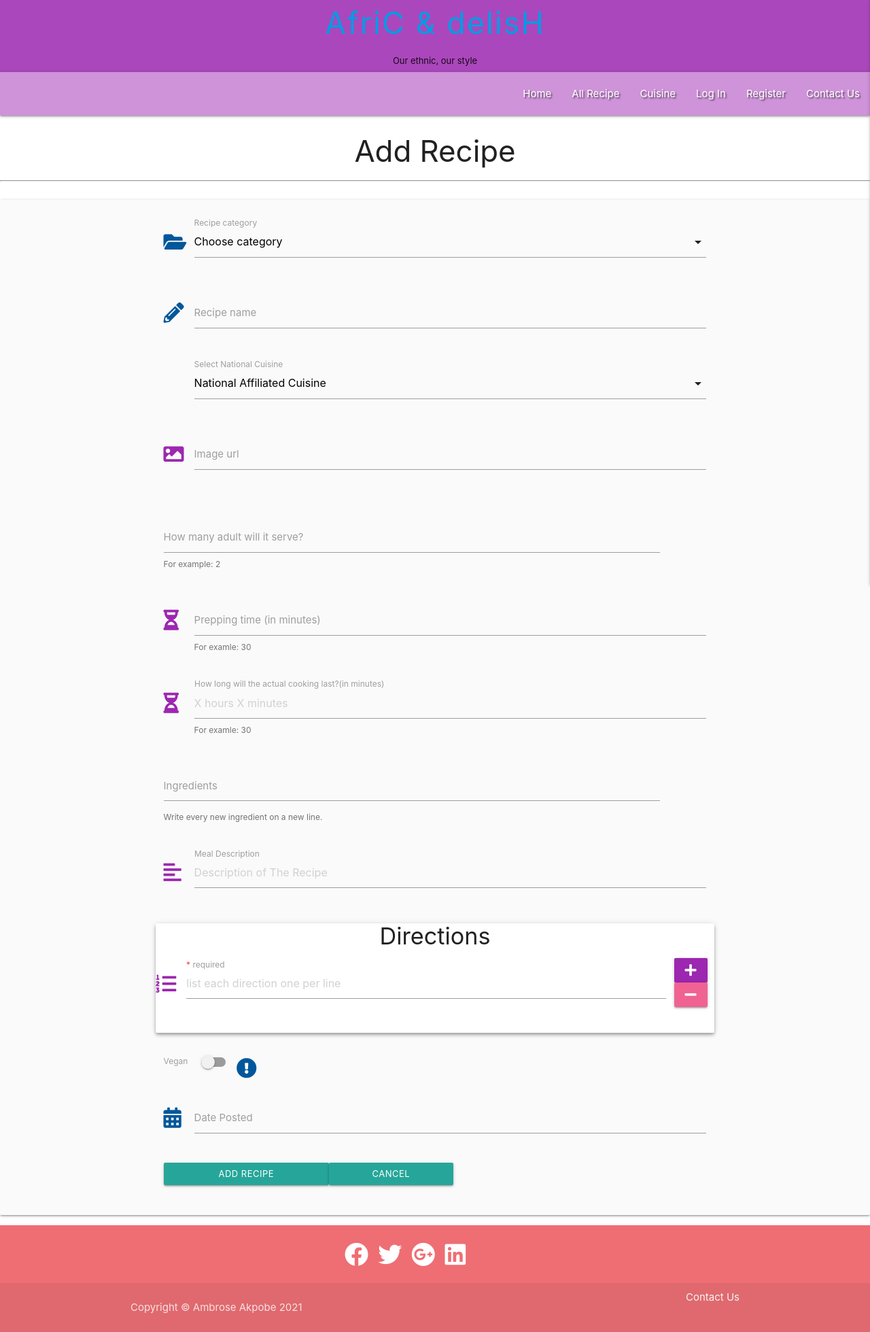
After one commit to Rozdandy/africadelishms3, a Flask app: page /add_recipe in a window 1280 px wide. The commit adds this page. Shown: the whole page at 68% size. Run offline with Flask 2, Linux system fonts and the light colour scheme; some libraries are stand-ins or nearby versions; some web fonts are replaced.

Commit message:
Create add_recipe Template

```diff
--- a/app.py
+++ b/app.py
@@ -115,6 +115,11 @@ def get_recipe(recipe_id):
     return render_template("get_recipe.html", recipe=recipe)
 
 
+@app.route("/add_recipe")
+def add_recipe():
+    return render_template("add_recipe.html")
+
+
 if __name__ == "__main__":
     app.run(host=os.environ.get("IP"),
             port=int(os.environ.get("PORT")),
--- /dev/null
+++ b/templates/add_recipe.html
@@ -0,0 +1,255 @@
+{% extends "base.html" %}
+{% block content %}
+
+    <!-- Title -->
+    <div class="row">
+        <h3 class="center-align">Add Recipe</h3>
+        <hr class="blackline">
+    </div>
+
+
+
+        <div class="row card-panel grey lighten-5">
+        <form class="col s12 m8 offset-m2" method="POST" action="{{ url_for('add_recipe') }}">
+
+     <!-- Category name -->
+          <div class="row">
+                <div class="input-field col s12">
+                     <i class="fas fa-folder-open prefix light-blue-text text-darken-4"></i>
+                    <select id="category_name" name="category_name" class="validate" required>
+                        <option value="" disabled selected>Choose category</option>
+                        {% for category in categories %}
+                            <option value="{{ category.category_name}}">{{ category.category_name}}</option>
+                        {% endfor %}
+                    </select>
+                    <label for="category_name">Recipe category</label>
+                </div>
+            </div>
+
+    <!-- Add recipes -->
+
+            <!-- Recipe name -->
+            <div class="row">
+                <div class="input-field col s12">
+                     <i class="fas fa-pencil-alt prefix light-blue-text text-darken-4"></i>
+                    <input id="recipe_name" name="recipe_name" type="text" pattern="^[^\s][A-Za-z0-9\s]{1,25}$" class="validate" required>
+                    <label for="recipe_name">Recipe name</label>
+                </div>
+            </div>
+
+
+              <!-- Country related food name -->
+
+              <div class="row">
+                <div class="input-field col s12">
+                    <i class="material-icons deep-purple-text prefix"></i>
+                    <select id="cuisine" name="cuisine" class="validate" required>
+                        <option value="" disabled selected>National Affiliated Cuisine</option>
+                        <option value="Algeria">Algerian</option>
+                        <option value="Angola">Angolan</option>
+                        <option value="Benin">Beninese</option>
+                        <option value="Botswana">Motswana</option>
+                        <option value="Burkina Faso">Burkinabé </option>
+                        <option value="Burundi">Burundian</option>
+                        <option value="Cameroon">Cameroonian</option>
+                        <option value="Canary Islands">Canarians</option>
+                        <option value="Cape Verde">Cape Verdeans</option>
+                        <option value="Central African Republic">Central African</option>
+                        <option value="Chad">Chadian</option>
+                        <option value="Comoros">Comoran</option>
+                        <option value="Congo">Congolese</option>
+                        <option value="Cote DIvoire">Ivorian</option>
+                        <option value="Djibouti">Djiboutians</option>
+                        <option value="Egypt">Egyptian</option>
+                        <option value="Equatorial Guinea">Equatoguinean</option>
+                        <option value="Eritrea">Eritrean</option>
+                        <option value="Ethiopia">Ethiopian</option>
+                        <option value="Gabon">Gabonese</option>
+                        <option value="Gambia">Gambian</option>
+                        <option value="Ghana">Ghanaian</option>
+                        <option value="Guinea">Guinean</option>
+                        <option value="Kenya">Kenyan</option>
+                        <option value="Lesotho">Mosotho</option>
+                        <option value="Liberia">Liberian</option>
+                        <option value="Libya">Libyan</option>
+                        <option value="Madagascar">Malagasy</option>
+                        <option value="Malawi">Malawian</option>
+                        <option value="Mali">Malian</option>
+                        <option value="Mauritania">Mauritanian</option>
+                        <option value="Mauritius">Mauritians</option>
+                        <option value="Morocco">Moroccans</option>
+                        <option value="Mozambique">Mozambicans</option>
+                        <option value="Nambia">Nambian</option>
+                        <option value="Niger">Nigerien</option>
+                        <option value="Nigeria">Nigerian</option>
+                        <option value="Reunion">Réunionese</option>
+                        <option value="Rwanda">Rwanda</option>
+                        <option value="Senegal">Senegalese</option>
+                        <option value="Somalia">Somali</option>
+                        <option value="South Africa">South Africa</option>
+                        <option value="Sudan">Sudanese</option>
+                        <option value="Tanzania">Tanzanian</option>
+                        <option value="Togo">Togolese</option>
+                        <option value="Tunisia">Tunisian</option>
+                        <option value="Uganda">Ugandan</option>
+                        <option value="Zaire">Zairian</option>
+                        <option value="Zambia">Zambian</option>
+                        <option value="Zimbabwe">Zimbabwean</option>
+                    </select>
+                    <label for="cuisine">Select National Cuisine</label>
+                </div>
+            </div>
+
+
+            <!-- Upload img URL -->
+            <div class="row">
+                <div class="input-field col s12">
+                    <i class="fas fa-image purple-text material-icons prefix" aria-hidden="true"></i>
+                    <input id="img_url" name="img_url" type="url" pattern="https?://.+"  class="validate" required>
+                    <label for="img_url">Image url</label>
+                    <span class="helper-text" data-error="enter valid URL" data-success="right"></span>
+                </div>
+            </div>
+
+
+            <!-- Serves -->
+            <div class="row">
+                <div class="input-field col s11">
+                    <input id="adult_plates" name="adult_plates" type="text"  pattern="^[1-9][0-9]*$" class="validate" required>
+                    <label for="adult_plates">How many adult will it serve?</label>
+                    <span class="helper-text" data-error="enter valid number" data-success="right">For example: 2</span>
+                </div>
+            </div>
+
+
+            <!-- Preparation time  -->
+
+            <div class="row">
+                <div class="input-field col s12">
+                    <i class="fas fa-hourglass-half purple-text material-icons prefix" aria-hidden="true"></i>
+                    <input id="prep_duration" name="prep_duration" type="text" pattern="^[1-9][0-9]*$" class="validate" required>
+                    <label for="prep_duration">Prepping time (in minutes)</label>
+                    <span class="helper-text" data-error="enter valid number" data-success="right">For examle: 30</span>
+                </div>
+            </div>
+
+
+              <!-- Cooking time  -->
+            <div class="row">
+                <div class="input-field col s12">
+                    <i class="fas fa-hourglass-half purple-text material-icons prefix" aria-hidden="true"></i>
+                    <input id="cook_duration" name="cook_duration" type="text" pattern="^[1-9][0-9]*$" placeholder="X hours X minutes" class="validate" required>
+                    <label for="cook_duration">How long will the actual cooking last?(in minutes)</label>
+                    <span class="helper-text" data-error="enter valid number" data-success="right">For examle: 30</span>
+                </div>
+            </div>
+
+
+            <!-- Ingredients  -->
+            <div class="row">
+                <div class="input-field col s11">
+                    <textarea id="ingredients" name="ingredients" class="materialize-textarea validate" required></textarea>
+                    <label for="ingredients">Ingredients</label>
+                    <span class="helper-text" data-error="wrong" data-success="right">Write every new ingredient on a new line.</span>
+                </div>
+            </div>
+
+
+            <!-- Description  -->
+            <div class="row">
+                <div class="input-field col s12">
+                    <i class="fas fa-align-left purple-text material-icons prefix" aria-hidden="true"></i>
+                    <textarea id="simple_description" name="simple_description" class="materialize-textarea" autocomplete="off" minlength="20" maxlength="100" data-length="300" placeholder="Description of The Recipe" required></textarea>
+                    <label for="simple_description">Meal Description</label>
+                </div>
+            </div>
+
+
+<!-- Cooking directions  -->
+          <div class="row card z-depth-2 recipe-card new-recipe">
+
+                 <h4 class="font-special bold upper text-shadow-2 center-align">Directions</h4>
+
+
+
+                <div class="new-direction direction row">
+
+                <!-- direction -->
+                <div class="input-field col s11">
+                    <i class="fas fa-list-ol purple-text material-icons prefix" aria-hidden="true"></i>
+                    <textarea id="cook_direction" name="directions" autocomplete="off" minlength="5" maxlength="500"
+                        class="cook_direction validate materialize-textarea"
+                        placeholder="list each direction one per line" required></textarea>
+                    <label for="cook_direction">
+                        <span class="red-text">*</span>
+                        required
+                    </label>
+                </div>
+
+                <!-- add another direction -->
+                <button type="button" class="add-direction btn purple text-shadow-2">
+                    <i class="fas fa-plus material-icons" aria-hidden="true"></i>
+                </button>
+
+                <!-- remove last direction -->
+                <button type="button" class="remove-direction btn pink lighten-2 text-shadow-2">
+                    <i class="fas fa-minus material-icons" aria-hidden="true"></i>
+                </button>
+
+            </div>
+
+        </div>
+
+
+
+
+
+
+
+
+
+
+            <!-- Vegan toggle -->
+			<div class="row">
+				<div class="input-field col s12">
+					<div class="switch">
+
+						<label for="vegan">
+                               Vegan
+                            <input type="checkbox" id="vegan" name="vegan">
+                            <span class="lever"></span>
+                           <i class="fas fa-exclamation-circle prefix light-blue-text text-darken-4"></i>
+                        </label>
+                    </div>
+				</div>
+            </div>
+
+
+             <!-- Date Posted  -->
+            <div class="row">
+                <div class="input-field col s12">
+                    <i class="fas fa-calendar-alt prefix light-blue-text text-darken-4"></i>
+                    <input id="date_posted" name="date_posted" type="text" class="datepicker validate" required>
+                    <label for="date_posted">Date Posted</label>
+                </div>
+            </div>
+
+            <!-- Submit button -->
+    <div class="row">
+        <div class="col s11">
+            <button type="submit" class="col s4 btn-small custom-btn">Add recipe</button>
+            <a class = "col s3 btn-small custom-btn center-align" href="{{ url_for('get_recipes')  }}">
+                cancel
+
+            </a>
+        </div>
+
+    </div>
+
+
+
+
+    </form>
+  </div>
+
+{% endblock %}
--- a/templates/base.html
+++ b/templates/base.html
@@ -38,7 +38,7 @@
                 {% if session.user %}
                     <li><a href="{{ url_for('profile', username=session['user']) }}">Profile</a></li>
                     <li><a href="#">Admin/Manage Categories</a></li>
-                     <li><a href="#">Add Recipe</a></li>
+                     <li><a href="{{ url_for('add_recipe') }}">Add Recipe</a></li>
                     <li><a href="{{ url_for('logout') }}">Log Out</a></li>
                 {% else %}
 
@@ -60,7 +60,7 @@
                 {% if session.user %}
                     <li><a href="{{ url_for('profile', username=session['user']) }}">Profile</a></li>
                     <li><a href="#">Admin/Manage Categories</a></li>
-                     <li><a href="#">Add Recipe</a></li>
+                     <li><a href="{{ url_for('add_recipe') }}">Add Recipe</a></li>
                     <li><a href="{{ url_for('logout') }}">Log Out</a></li>
                  {% else %}
                     <li><a href="{{ url_for('login') }}">Log In</a></li>
```
